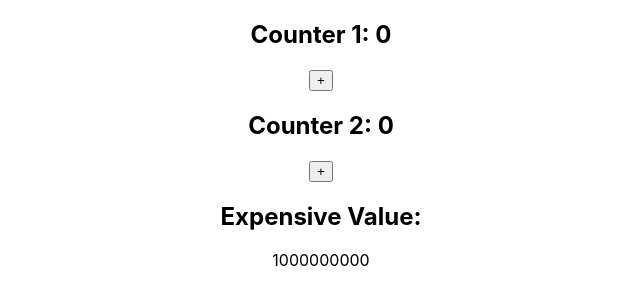
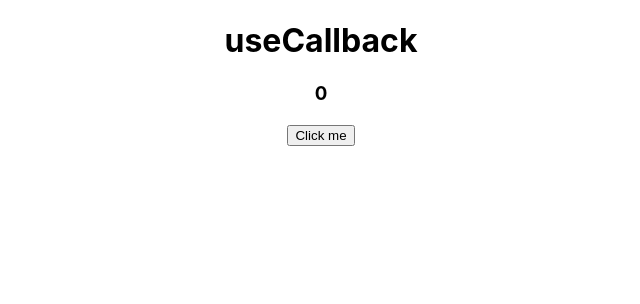
Before and after one commit to shiv7727/react-concepts, a React (Create React App) app: page / in a window 1280 px wide. Shown: the top 304 px of the page, without its empty margins (319-959 px from the left). Built offline with nearby package versions, Linux system fonts and the light colour scheme.

Commit message:
useMemoMohitEG branch is a simple and best example

```diff
--- a/src/App.js
+++ b/src/App.js
@@ -9,9 +9,8 @@ import TestMemo from './useMemohooks/TestMemo';
 function App() {
 	return (
 		<div className='App'>
-			{/* <ParentComponent /> */}
-			{/* <Memo /> */}
-			<TestMemo />
+			<ParentComponent />
+			{/* useMemoMohitEG branch is a simple and best example of usememo check */}
 		</div>
 	);
 }
```
